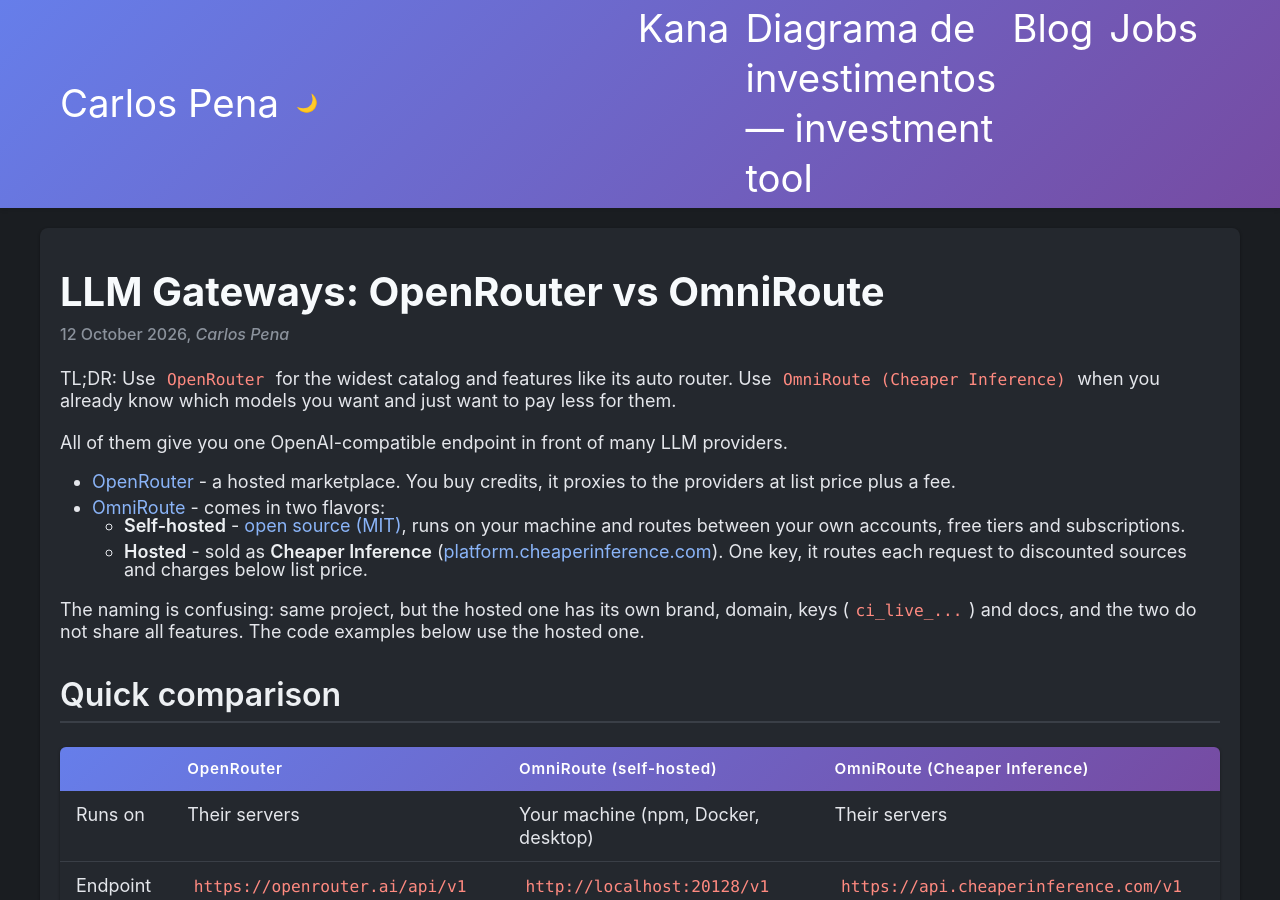
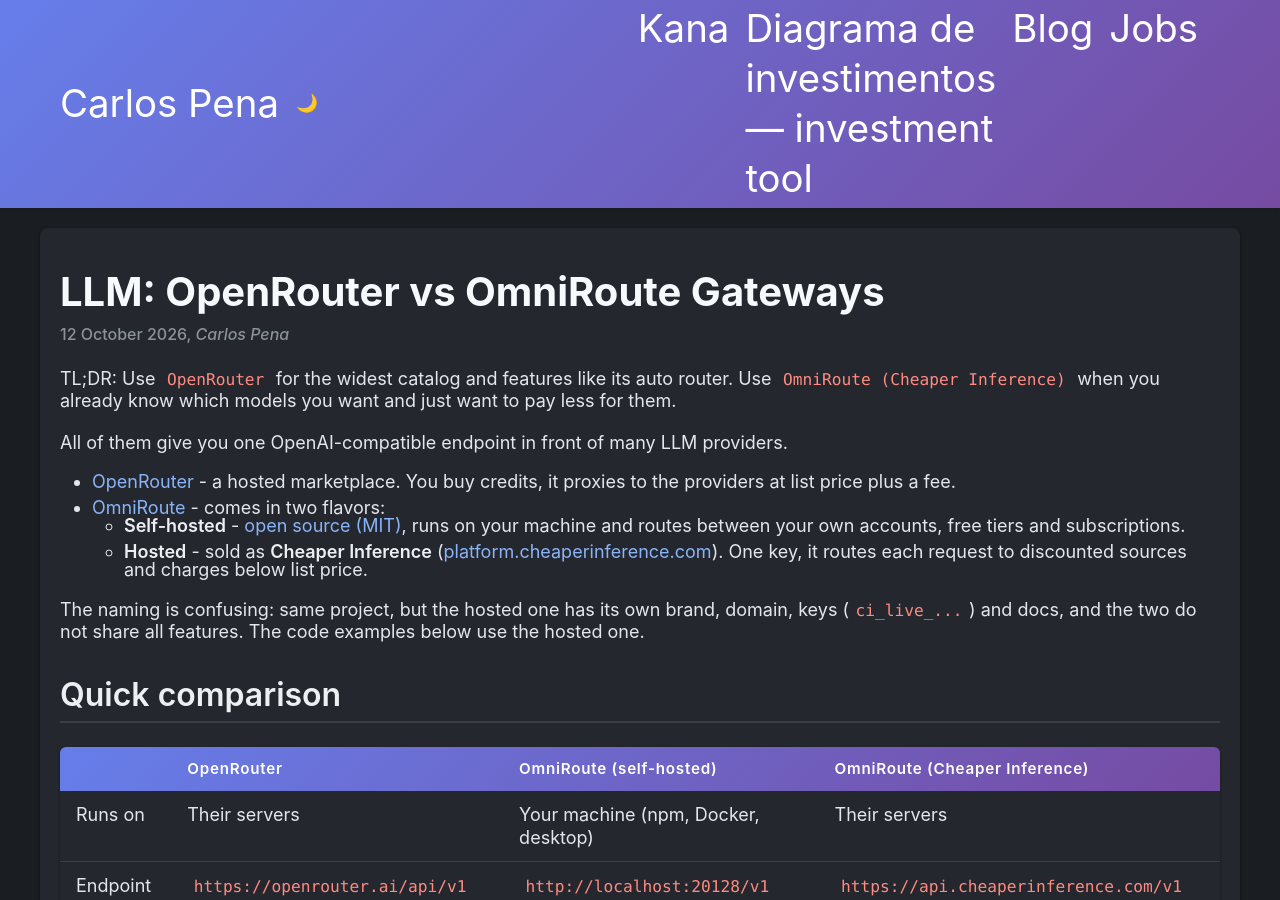
Before and after one commit to CarlosPena00/carlospena00.github.io, a Jekyll site: the page built from _posts/2026-10-12-openrouter-vs-omniroute.md, in a window 1280 px wide and 900 px high. Built offline with Jekyll 4.4.1, drawn with Linux system fonts in a browser that asks for light colours.

```diff
--- a/_posts/2026-10-12-openrouter-vs-omniroute.md
+++ b/_posts/2026-10-12-openrouter-vs-omniroute.md
@@ -1,6 +1,6 @@
 ---
 layout: post
-title: "LLM Gateways: OpenRouter vs OmniRoute"
+title: "LLM: OpenRouter vs OmniRoute Gateways"
 author: Carlos Pena
 date: 2026-10-12
 ---
```
